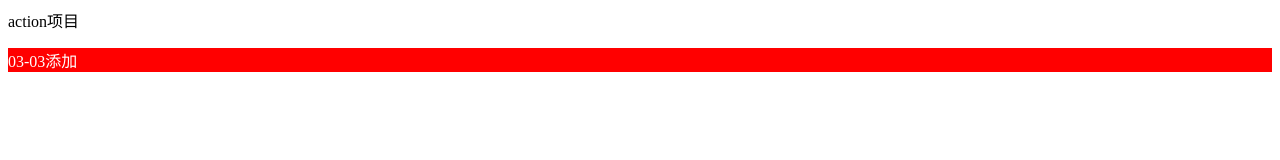
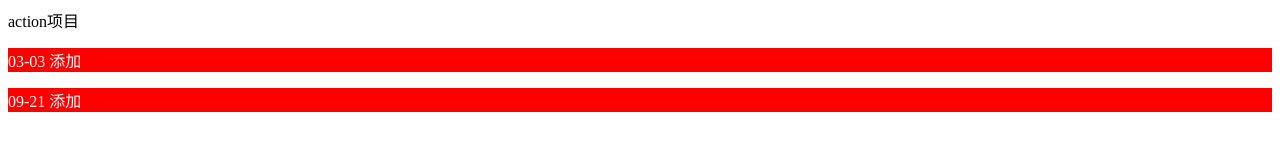
Before and after one commit to lkw199711/action, a plain HTML site: page view/index.html in a window 1280 px wide. Drawn offline with Linux system fonts and the light colour scheme.

```diff
--- a/view/index.html
+++ b/view/index.html
@@ -11,7 +11,9 @@
     </style>
 </head>
 <body>
-    <div>action项目 </div>
-    <p>03-03添加</p>
+    <div>action项目</div>
+    <p>03-03 添加</p>
+    <p>09-21 添加</p>
+
 </body>
 </html>
```
